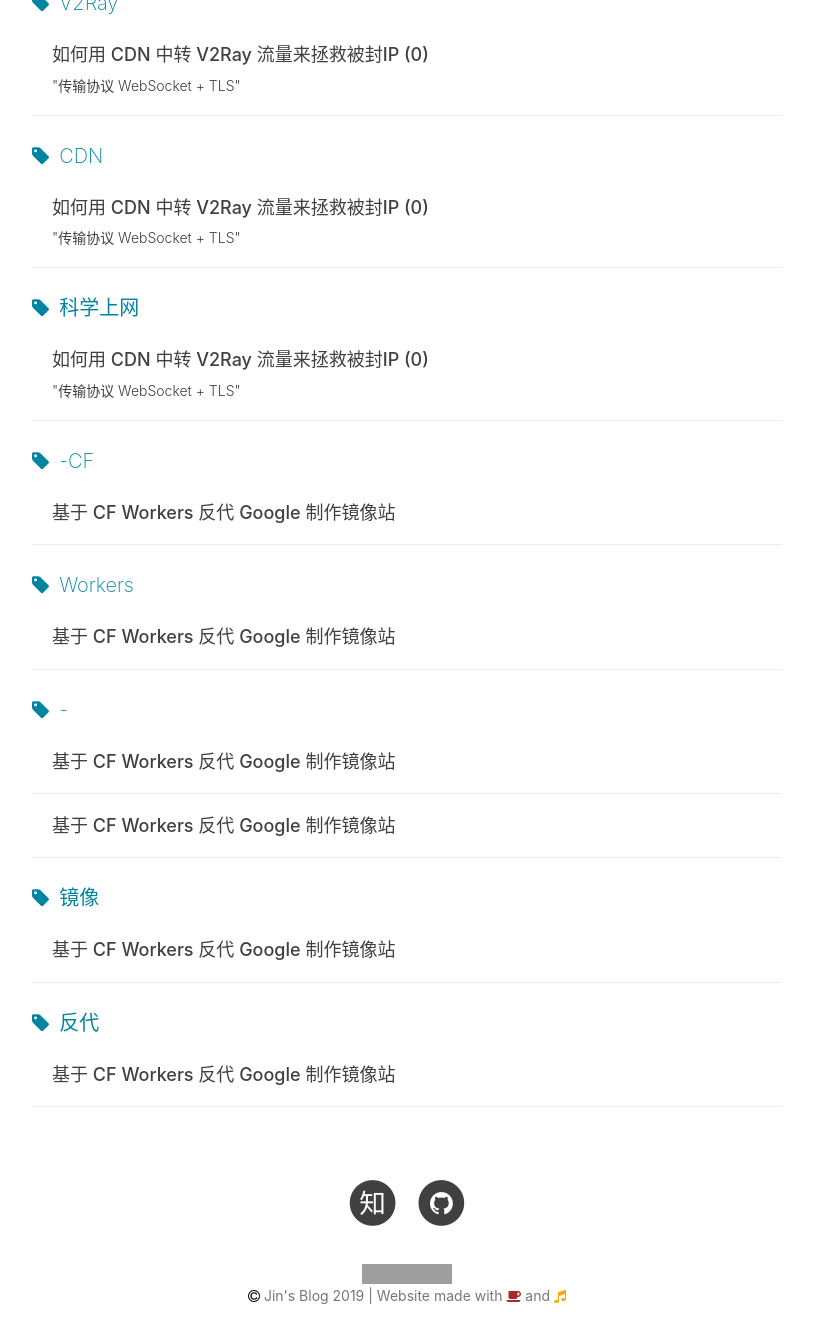
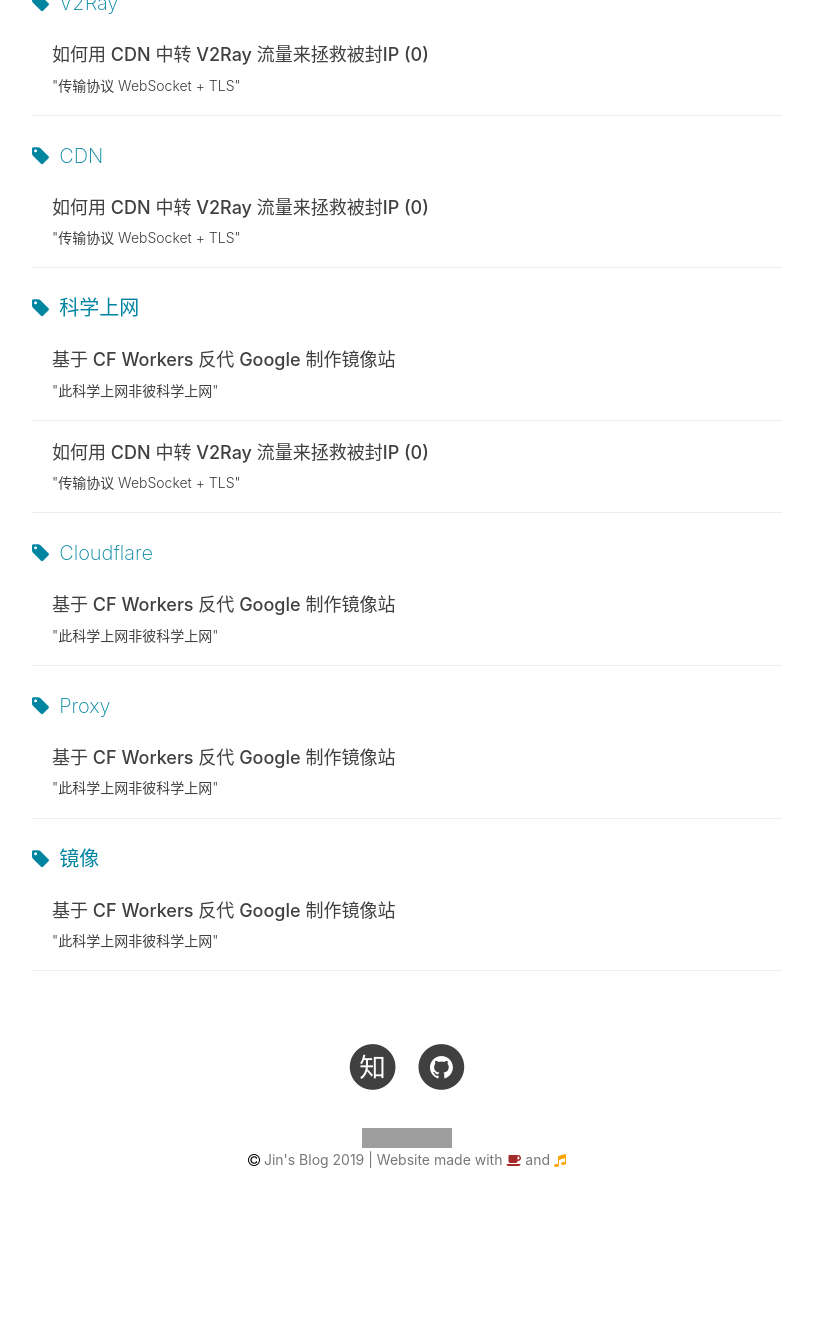
Before and after one commit to yanxxjin/yanxxjin.github.io, a Jekyll site: the page built from archive.html, in a window 1280 px wide and 1400 px high, scrolled down 956 px. Shown: the top 1343 px of the window, without its empty margins (233-1046 px from the left). Built offline with Jekyll 4.4.1, drawn with Linux system fonts in a browser that asks for light colours; nearby versions of some CDN libraries; comment, search, counter and statistics services are not loaded; after the commit the page ends 2220 px from its top, so only the background shows below that; some of the changed text lies outside the part shown; grey boxes are pictures that could not be loaded.

Commit message:
Update 2019-11-05-cdn-google.md

````diff
--- a/_posts/2019-11-05-cdn-google.md
+++ b/_posts/2019-11-05-cdn-google.md
@@ -1,21 +1,26 @@
 ---
-categories: Uncategoried
-layout: post
+layout:     post
+title:      "基于 CF Workers 反代 Google 制作镜像站"
+subtitle:   " \"此科学上网非彼科学上网\" "
+date:       "2019-11-05 10:22:56"
+author:     "Jin"
+header-img:
+catalog: true
+tags:
+  - Cloudflare
+  - Proxy
+  - 镜像
+  - 科学上网
+
 published: true
-tags: -CF Workers
-      - 镜像
-      - 反代
-
-title: 基于 CF Workers 反代 Google 制作镜像站
 ---
 
-2019-11-05 10:22:46
 
-某位狗子朋友的 Mac 版本过旧导致无法安装 $$R 客户端，于是我制作了这个谷歌镜像站，无需科学上网也可直连。
+某位狗子朋友的 Mac 版本过旧导致无法安装 $$R 客户端，于是我制作了这个谷歌镜像站，国内无需xxx即可直连。
 
 https://google.jinsblog.workers.dev/
 
-[跳过废话看技术支持](#build)
+[跳过废话看代码](#build)
 
 ##一点简介
 
@@ -29,7 +34,6 @@
 
 CF Workers 正向着这个方向迈进，当部署一个 Worker 时，它会在30秒之内部署到 CF 的整个边缘网络，全世界100多个地点。域中的每个请求都会由离用户更近地点的 Worker 来处理，基于此来实现代码的“随处运行”。
 
-<p id = "build"></p>
 
 ## 技术实现
 
@@ -39,6 +43,7 @@
 
 通过配置地址和IP地址过滤器可以禁止特定国家或地区使用反代服务；利用移动重定向器可以根据用户的设备来分发不同的网页。
 
+<p id = "build"></p>
 
 ```javascript
 // Website you intended to retrieve for users.
````
